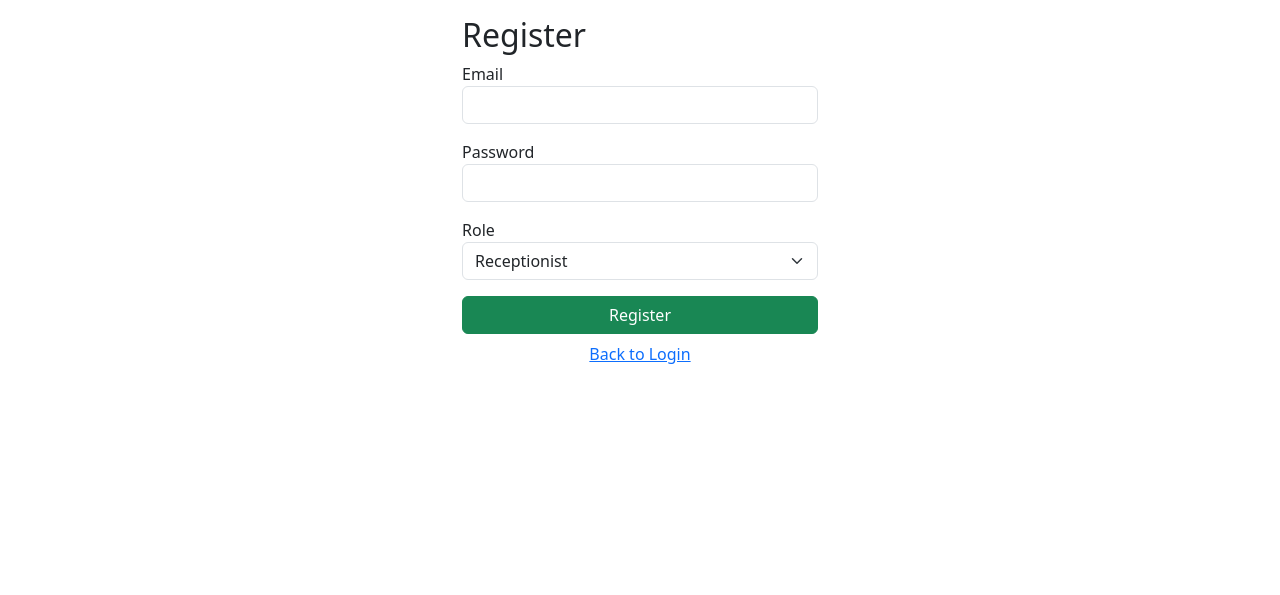
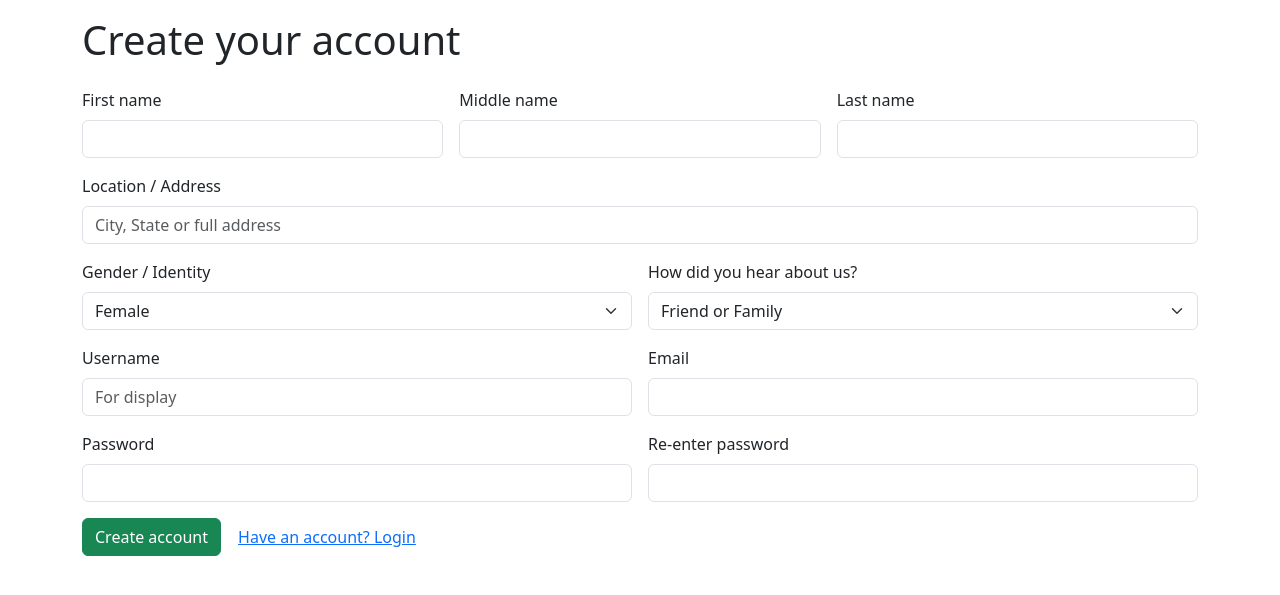
Before and after one commit to Zayedtasnim7/my-hospital-system, a Flask app: page /register in a window 1280 px wide. Shown: the part 56-651 px from the top of the page. Run offline with Flask 3, Linux system fonts and the light colour scheme; some libraries are stand-ins or nearby versions.

Commit message:
Landing flow + register form + polished dashboard

```diff
--- a/app.py
+++ b/app.py
@@ -1,14 +1,13 @@
-
 from flask import Flask, render_template, request, redirect, url_for, flash, session
 from flask_sqlalchemy import SQLAlchemy
 from werkzeug.security import generate_password_hash, check_password_hash
 from functools import wraps
+import os
 
-# ── App & Database Setup ──
 app = Flask(__name__)
-app.config['SECRET_KEY'] = 'your_secret_key_here'
-app.config['SQLALCHEMY_DATABASE_URI'] = 'sqlite:///hospital.db'
-app.config['SQLALCHEMY_TRACK_MODIFICATIONS'] = False
+app.config["SECRET_KEY"] = os.getenv("SECRET_KEY", "your_secret_key_here")
+app.config["SQLALCHEMY_DATABASE_URI"] = os.getenv("DATABASE_URL", "sqlite:///hospital.db")
+app.config["SQLALCHEMY_TRACK_MODIFICATIONS"] = False
 db = SQLAlchemy(app)
 
 # ── Models ──
@@ -16,147 +15,207 @@ class User(db.Model):
     id            = db.Column(db.Integer, primary_key=True)
     email         = db.Column(db.String(150), unique=True, nullable=False)
     password_hash = db.Column(db.String(256), nullable=False)
-    role          = db.Column(db.String(50), nullable=False, default='receptionist')
+    role          = db.Column(db.String(50), nullable=False, default="receptionist")
 
-    def set_password(self, pw):  self.password_hash = generate_password_hash(pw)
+    def set_password(self, pw): self.password_hash = generate_password_hash(pw)
     def check_password(self, pw): return check_password_hash(self.password_hash, pw)
 
+class Profile(db.Model):
+    id       = db.Column(db.Integer, primary_key=True)
+    user_id  = db.Column(db.Integer, db.ForeignKey("user.id"), unique=True, nullable=False)
+    first_name = db.Column(db.String(100))
+    middle_name= db.Column(db.String(100))
+    last_name  = db.Column(db.String(100))
+    address    = db.Column(db.String(255))
+    gender     = db.Column(db.String(100))   # free-text, inclusive
+    referral_source = db.Column(db.String(120))
+    username   = db.Column(db.String(120), unique=True)
+    user     = db.relationship("User", backref=db.backref("profile", uselist=False))
+
 class Patient(db.Model):
-    id       = db.Column(db.Integer, primary_key=True)
-    name     = db.Column(db.String(150), nullable=False)
-    age      = db.Column(db.Integer, nullable=False)
-    gender   = db.Column(db.String(20), nullable=False)
+    id     = db.Column(db.Integer, primary_key=True)
+    name   = db.Column(db.String(150), nullable=False)
+    age    = db.Column(db.Integer, nullable=False)
+    gender = db.Column(db.String(20), nullable=False)
 
 class Doctor(db.Model):
     id        = db.Column(db.Integer, primary_key=True)
     name      = db.Column(db.String(150), nullable=False)
     specialty = db.Column(db.String(150), nullable=False)
 
-# ── Auth Helpers ──
+with app.app_context():
+    db.create_all()
+
+# ── Auth helper ──
 def login_required(f):
     @wraps(f)
-    def decorated(*args, **kwargs):
-        if 'user_id' not in session:
+    def inner(*args, **kwargs):
+        if "user_id" not in session:
             flash("Please log in first.", "warning")
-            return redirect(url_for('login'))
+            return redirect(url_for("login"))
         return f(*args, **kwargs)
-    return decorated
+    return inner
 
-# ── Routes ──
-@app.route('/')
+# ── Landing flow ──
+@app.route("/")
 def home():
-    return redirect(url_for('dashboard')) if 'user_id' in session else redirect(url_for('login'))
+    return redirect(url_for("dashboard")) if "user_id" in session else redirect(url_for("welcome"))
 
-@app.route('/login', methods=['GET','POST'])
+@app.route("/welcome")
+def welcome():
+    return render_template("landing.html")
+
+@app.route("/get-started")
+def get_started():
+    role = request.args.get("role", "Patient")
+    session["selected_role"] = role
+    return render_template("get_started.html", role=role)
+
+# ── Auth ──
+@app.route("/login", methods=["GET","POST"])
 def login():
-    if request.method=='POST':
-        email, pw = request.form['email'].lower(), request.form['password']
+    if request.method == "POST":
+        email = request.form["email"].lower().strip()
+        pw    = request.form["password"]
         u = User.query.filter_by(email=email).first()
         if u and u.check_password(pw):
-            session['user_id'], session['user_role'] = u.id, u.role
-            return redirect(url_for('dashboard'))
-        flash("Invalid email or password", "danger")
-    return render_template('login.html')
+            session["user_id"], session["user_role"] = u.id, u.role
+            flash("Welcome back!", "success")
+            return redirect(url_for("dashboard"))
+        flash("Invalid email or password.", "danger")
+    return render_template("login.html")
 
-@app.route('/register', methods=['GET','POST'])
+@app.route("/register", methods=["GET","POST"])
 def register():
-    if request.method=='POST':
-        email, pw, role = request.form['email'].lower(), request.form['password'], request.form['role']
+    role = request.args.get("role") or session.get("selected_role") or "Patient"
+    if request.method == "POST":
+        # account bits
+        email = request.form["email"].lower().strip()
+        pw    = request.form["password"]
+        pw2   = request.form["password2"]
+        role  = request.form.get("role") or role
+
+        # profile bits
+        first = request.form.get("first_name","").strip()
+        middle= request.form.get("middle_name","").strip()
+        last  = request.form.get("last_name","").strip()
+        addr  = request.form.get("address","").strip()
+        gender= request.form.get("gender","").strip()
+        if gender == "Self-describe":
+            gender = request.form.get("gender_self","").strip()
+        heard = request.form.get("referral_source","").strip()
+        username = request.form.get("username","").strip()
+
+        if pw != pw2:
+            flash("Passwords do not match.", "danger"); return redirect(url_for("register", role=role))
         if User.query.filter_by(email=email).first():
-            flash("Email already registered.", "warning")
-        else:
-            u=User(email=email, role=role); u.set_password(pw)
-            db.session.add(u); db.session.commit()
-            flash("Registered! Please log in.", "success")
-            return redirect(url_for('login'))
-    return render_template('register.html')
+            flash("Email already registered.", "warning"); return redirect(url_for("register", role=role))
+        if username and Profile.query.filter_by(username=username).first():
+            flash("Username is taken.", "warning"); return redirect(url_for("register", role=role))
 
-@app.route('/logout')
+        u = User(email=email, role=role); u.set_password(pw)
+        db.session.add(u); db.session.flush()  # get u.id
+        prof = Profile(user_id=u.id, first_name=first, middle_name=middle, last_name=last,
+                       address=addr, gender=gender, referral_source=heard, username=username)
+        db.session.add(prof); db.session.commit()
+        flash("Yay! Account created — please log in.", "success")
+        return redirect(url_for("login"))
+    return render_template("register.html", role=role)
+
+@app.route("/logout")
 @login_required
 def logout():
     session.clear(); flash("Logged out.", "info")
-    return redirect(url_for('login'))
+    return redirect(url_for("login"))
 
-@app.route('/dashboard')
+# ── Dashboard ──
+@app.route("/dashboard")
 @login_required
 def dashboard():
-    return render_template('dashboard.html')
+    u = User.query.get(session["user_id"])
+    display_name = (u.profile.first_name if u and u.profile and u.profile.first_name else u.email.split("@")[0])
+    return render_template("dashboard.html",
+                           name=display_name,
+                           role=u.role if u else "User",
+                           patient_count=Patient.query.count(),
+                           doctor_count=Doctor.query.count())
 
-# ── Patient Management ──
-@app.route('/patients')
+# ── Patients ──
+@app.route("/patients")
 @login_required
 def patients():
-    patients = Patient.query.all()
-    return render_template('patients.html', patients=patients)
+    pts = Patient.query.order_by(Patient.id.desc()).all()
+    return render_template("patients.html", patients=pts)
 
-@app.route('/add_patient', methods=['GET','POST'])
+@app.route("/add_patient", methods=["GET","POST"])
 @login_required
 def add_patient():
-    if request.method=='POST':
-        n,a,g = request.form['name'], request.form['age'], request.form['gender']
+    if request.method == "POST":
+        n = request.form["name"].strip()
+        a = request.form["age"].strip()
+        g = request.form["gender"].strip()
         if not n or not a or not g:
-            flash("Fill all fields", "danger"); return redirect(url_for('add_patient'))
-        try: a=int(a)
-        except: flash("Age must be a number", "danger"); return redirect(url_for('add_patient'))
+            flash("Fill all fields.", "danger"); return redirect(url_for("add_patient"))
+        try: a = int(a)
+        except: flash("Age must be a number.", "danger"); return redirect(url_for("add_patient"))
         db.session.add(Patient(name=n, age=a, gender=g)); db.session.commit()
-        flash("Patient added.", "success"); return redirect(url_for('patients'))
-    return render_template('add_patient.html')
+        flash("Patient added.", "success"); return redirect(url_for("patients"))
+    return render_template("add_patient.html")
 
-@app.route('/edit_patient/<int:pid>', methods=['GET','POST'])
+@app.route("/edit_patient/<int:pid>", methods=["GET","POST"])
 @login_required
 def edit_patient(pid):
-    p=Patient.query.get_or_404(pid)
-    if request.method=='POST':
-        p.name,p.age,p.gender = request.form['name'], request.form['age'], request.form['gender']
-        if not p.name or not p.age or not p.gender:
-            flash("Fill all fields","danger"); return redirect(url_for('edit_patient',pid=pid))
-        try: p.age=int(p.age)
-        except: flash("Age must be a number","danger"); return redirect(url_for('edit_patient',pid=pid))
-        db.session.commit(); flash("Patient updated.","success"); return redirect(url_for('patients'))
-    return render_template('edit_patient.html', patient=p)
+    p = Patient.query.get_or_404(pid)
+    if request.method == "POST":
+        p.name = request.form["name"].strip()
+        p.gender = request.form["gender"].strip()
+        try: p.age = int(request.form["age"].strip())
+        except: flash("Age must be a number.", "danger"); return redirect(url_for("edit_patient", pid=pid))
+        db.session.commit(); flash("Patient updated.", "success"); return redirect(url_for("patients"))
+    return render_template("edit_patient.html", patient=p)
 
-@app.route('/delete_patient/<int:pid>', methods=['POST'])
+@app.route("/delete_patient/<int:pid>", methods=["POST"])
 @login_required
 def delete_patient(pid):
     db.session.delete(Patient.query.get_or_404(pid)); db.session.commit()
-    flash("Patient deleted.","success"); return redirect(url_for('patients'))
+    flash("Patient deleted.", "success"); return redirect(url_for("patients"))
 
-# ── Doctor Management ──
-@app.route('/doctors')
+# ── Doctors ──
+@app.route("/doctors")
 @login_required
 def doctors():
-    doctors = Doctor.query.all()
-    return render_template('doctors.html', doctors=doctors)
+    docs = Doctor.query.order_by(Doctor.id.desc()).all()
+    return render_template("doctors.html", doctors=docs)
 
-@app.route('/add_doctor', methods=['GET','POST'])
+@app.route("/add_doctor", methods=["GET","POST"])
 @login_required
 def add_doctor():
-    if request.method=='POST':
-        n,s=request.form['name'],request.form['specialty']
+    if request.method == "POST":
+        n = request.form["name"].strip()
+        s = request.form["specialty"].strip()
         if not n or not s:
-            flash("Fill all fields","danger"); return redirect(url_for('add_doctor'))
+            flash("Fill all fields.", "danger"); return redirect(url_for("add_doctor"))
         db.session.add(Doctor(name=n, specialty=s)); db.session.commit()
-        flash("Doctor added.","success"); return redirect(url_for('doctors'))
-    return render_template('add_doctor.html')
+        flash("Doctor added.", "success"); return redirect(url_for("doctors"))
+    return render_template("add_doctor.html")
 
-@app.route('/edit_doctor/<int:did>', methods=['GET','POST'])
+@app.route("/edit_doctor/<int:did>", methods=["GET","POST"])
 @login_required
 def edit_doctor(did):
-    d=Doctor.query.get_or_404(did)
-    if request.method=='POST':
-        d.name,d.specialty=request.form['name'],request.form['specialty']
+    d = Doctor.query.get_or_404(did)
+    if request.method == "POST":
+        d.name = request.form["name"].strip()
+        d.specialty = request.form["specialty"].strip()
         if not d.name or not d.specialty:
-            flash("Fill all fields","danger"); return redirect(url_for('edit_doctor',did=did))
-        db.session.commit(); flash("Doctor updated.","success"); return redirect(url_for('doctors'))
-    return render_template('edit_doctor.html', doctor=d)
+            flash("Fill all fields.", "danger"); return redirect(url_for("edit_doctor", did=did))
+        db.session.commit(); flash("Doctor updated.", "success"); return redirect(url_for("doctors"))
+    return render_template("edit_doctor.html", doctor=d)
 
-@app.route('/delete_doctor/<int:did>', methods=['POST'])
+@app.route("/delete_doctor/<int:did>", methods=["POST"])
 @login_required
 def delete_doctor(did):
     db.session.delete(Doctor.query.get_or_404(did)); db.session.commit()
-    flash("Doctor deleted.","success"); return redirect(url_for('doctors'))
+    flash("Doctor deleted.", "success"); return redirect(url_for("doctors"))
 
-# ── Create DB & Run ──
-if __name__=='__main__':
-    with app.app_context(): db.create_all()
+if __name__ == "__main__":
     app.run(debug=True)
--- a/templates/base.html
+++ b/templates/base.html
@@ -1,8 +1,10 @@
 <!DOCTYPE html>
-<html>
+<html lang="en">
 <head>
+  <meta charset="utf-8" />
+  <meta name="viewport" content="width=device-width, initial-scale=1" />
   <title>Hospital System</title>
-  <link href="https://cdn.jsdelivr.net/npm/bootstrap@5.4.3/dist/css/bootstrap.min.css" rel="stylesheet">
+  <link href="https://cdn.jsdelivr.net/npm/bootstrap@5.3.3/dist/css/bootstrap.min.css" rel="stylesheet" />
 </head>
 <body>
 <nav class="navbar navbar-light bg-light mb-3">
@@ -13,19 +15,21 @@
     {% endif %}
   </div>
 </nav>
+
 <div class="container">
   {% with messages = get_flashed_messages(with_categories=true) %}
     {% if messages %}
-      {% for cat,msg in messages %}
+      {% for cat, msg in messages %}
         <div class="alert alert-{{ cat }} alert-dismissible fade show" role="alert">
           {{ msg }}
-          <button type="button" class="btn-close" data-bs-dismiss="alert"></button>
+          <button type="button" class="btn-close" data-bs-dismiss="alert" aria-label="Close"></button>
         </div>
       {% endfor %}
     {% endif %}
   {% endwith %}
   {% block content %}{% endblock %}
 </div>
-<script src="https://cdn.jsdelivr.net/npm/bootstrap@5.4.3/dist/js/bootstrap.bundle.min.js"></script>
+
+<script src="https://cdn.jsdelivr.net/npm/bootstrap@5.3.3/dist/js/bootstrap.bundle.min.js"></script>
 </body>
 </html>
--- a/templates/register.html
+++ b/templates/register.html
@@ -1,30 +1,80 @@
 {% extends "base.html" %}
 {% block content %}
-<div class="row justify-content-center">
+<h1 class="mb-4">Create your account</h1>
+<form method="post" class="row g-3">
+  <input type="hidden" name="role" value="{{ role }}">
+
   <div class="col-md-4">
-    <h2>Register</h2>
-    <form method="POST">
-      <div class="mb-3">
-        <label>Email</label>
-        <input name="email" type="email" class="form-control" required>
-      </div>
-      <div class="mb-3">
-        <label>Password</label>
-        <input name="password" type="password" class="form-control" required>
-      </div>
-      <div class="mb-3">
-        <label>Role</label>
-        <select name="role" class="form-select">
-          <option value="receptionist">Receptionist</option>
-          <option value="doctor">Doctor</option>
-          <option value="admin">Admin</option>
-        </select>
-      </div>
-      <button class="btn btn-success w-100">Register</button>
-    </form>
-    <p class="mt-2 text-center">
-      <a href="{{ url_for('login') }}">Back to Login</a>
-    </p>
+    <label class="form-label">First name</label>
+    <input class="form-control" name="first_name" required>
   </div>
-</div>
+  <div class="col-md-4">
+    <label class="form-label">Middle name</label>
+    <input class="form-control" name="middle_name">
+  </div>
+  <div class="col-md-4">
+    <label class="form-label">Last name</label>
+    <input class="form-control" name="last_name" required>
+  </div>
+
+  <div class="col-12">
+    <label class="form-label">Location / Address</label>
+    <input class="form-control" name="address" placeholder="City, State or full address">
+  </div>
+
+  <div class="col-md-6">
+    <label class="form-label">Gender / Identity</label>
+    <select class="form-select" name="gender" id="genderSelect">
+      <option value="Female">Female</option>
+      <option value="Male">Male</option>
+      <option value="Non-binary">Non-binary</option>
+      <option value="Prefer not to say">Prefer not to say</option>
+      <option value="Self-describe">Self-describe</option>
+    </select>
+    <div class="mt-2 d-none" id="genderSelfWrap">
+      <input class="form-control" name="gender_self" placeholder="Describe in your own words">
+      <div class="form-text">Use any words that fit you best 💛</div>
+    </div>
+  </div>
+
+  <div class="col-md-6">
+    <label class="form-label">How did you hear about us?</label>
+    <select class="form-select" name="referral_source">
+      <option>Friend or Family</option>
+      <option>Social Media</option>
+      <option>Google/Search</option>
+      <option>Other</option>
+    </select>
+  </div>
+
+  <div class="col-md-6">
+    <label class="form-label">Username</label>
+    <input class="form-control" name="username" placeholder="For display">
+  </div>
+  <div class="col-md-6">
+    <label class="form-label">Email</label>
+    <input class="form-control" type="email" name="email" required>
+  </div>
+
+  <div class="col-md-6">
+    <label class="form-label">Password</label>
+    <input class="form-control" type="password" name="password" required>
+  </div>
+  <div class="col-md-6">
+    <label class="form-label">Re-enter password</label>
+    <input class="form-control" type="password" name="password2" required>
+  </div>
+
+  <div class="col-12">
+    <button class="btn btn-success">Create account</button>
+    <a class="btn btn-link" href="{{ url_for('login') }}">Have an account? Login</a>
+  </div>
+</form>
+
+<script>
+const sel = document.getElementById('genderSelect');
+const wrap = document.getElementById('genderSelfWrap');
+function toggleSelf(){ wrap.classList.toggle('d-none', sel.value !== 'Self-describe'); }
+sel.addEventListener('change', toggleSelf); toggleSelf();
+</script>
 {% endblock %}
```
Also changed, not shown: templates/add_doctor.html (+8 -7 lines), templates/add_patient.html (+12 -10 lines), templates/dashboard.html (+32 -7 lines), templates/doctors.html (+23 -13 lines), templates/edit_doctor.html (+7 -6 lines), templates/edit_patient.html (+12 -11 lines), templates/get_started.html (added, +21 -0 lines), templates/landing.html (added, +34 -0 lines), templates/login.html (+10 -10 lines), templates/patients.html (+24 -13 lines), instance/hospital.db.
